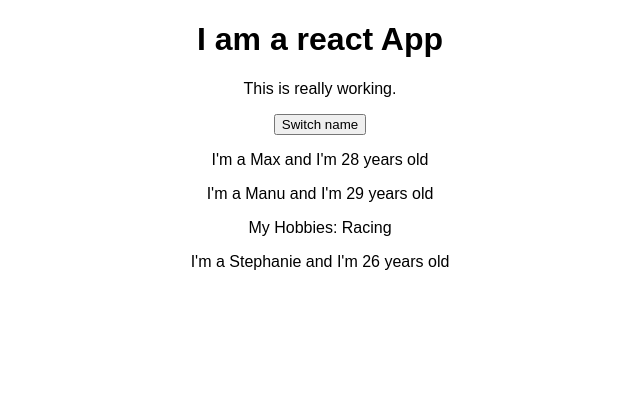
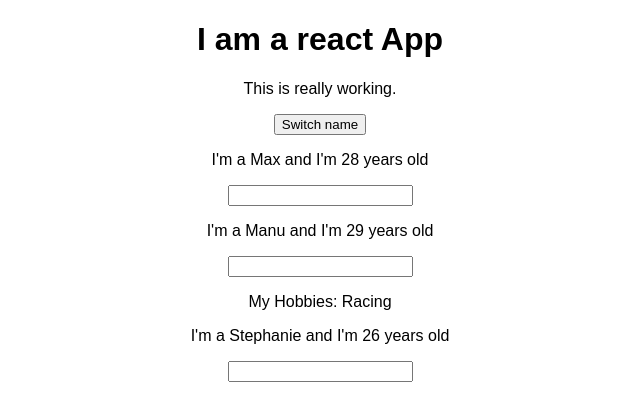
Before and after one commit to VIBHOR94/react-project, a React (Create React App) app: page / in a window 1280 px wide. Shown: the top 420 px of the page, without its empty margins (320-960 px from the left). Built offline with nearby package versions, Linux system fonts and the light colour scheme.

Commit message:
Add two way binding

```diff
--- a/src/App.js
+++ b/src/App.js
@@ -21,6 +21,16 @@ class App extends Component {
     })
   }
 
+  switchNameHandler = (event) => {
+    this.setState({
+      persons: [
+        {name: 'Max', age: '28'},
+        {name: event.target.value, age: '29'},
+        {name: 'Stephanie', age: '27'}
+      ]
+    })
+  }
+
   render() {
     return (
       <div className="App">
@@ -28,7 +38,8 @@ class App extends Component {
         <p> This is really working.</p>
         <button onClick={() => this.switchNameHandler('Maxmillian')}>Switch name</button>
         <Person name={this.state.persons[0].name} age={this.state.persons[0].age}/>
-        <Person name={this.state.persons[1].name} age={this.state.persons[1].age} click={this.switchNameHandler.bind(this, 'Max!')}>My Hobbies: Racing</Person>
+        <Person name={this.state.persons[1].name} age={this.state.persons[1].age}
+        click={this.switchNameHandler.bind(this, 'Max!')} changed={this.switchNameHandler}>My Hobbies: Racing</Person>
         <Person name={this.state.persons[2].name} age={this.state.persons[2].age}/>
       </div>
     );
--- a/src/Person/Person.js
+++ b/src/Person/Person.js
@@ -3,6 +3,7 @@ const person = (props) => {
   return (
     <div>
       <p onClick={props.click}>I'm a {props.name} and I'm {props.age} years old</p>
+      <input type='text' onChange={props.changed} />
       <p>{props.children}</p>
     </div>
   )
```
